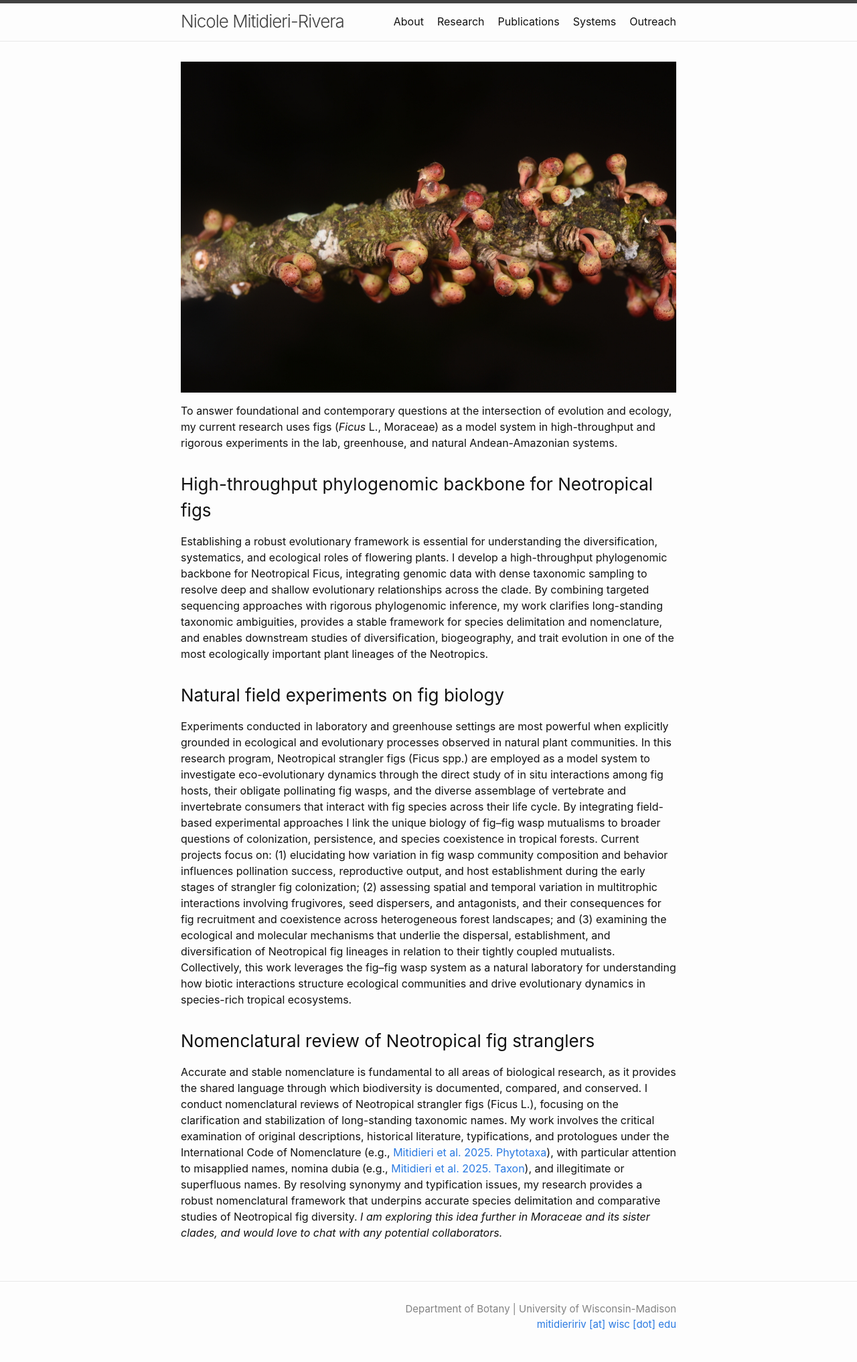
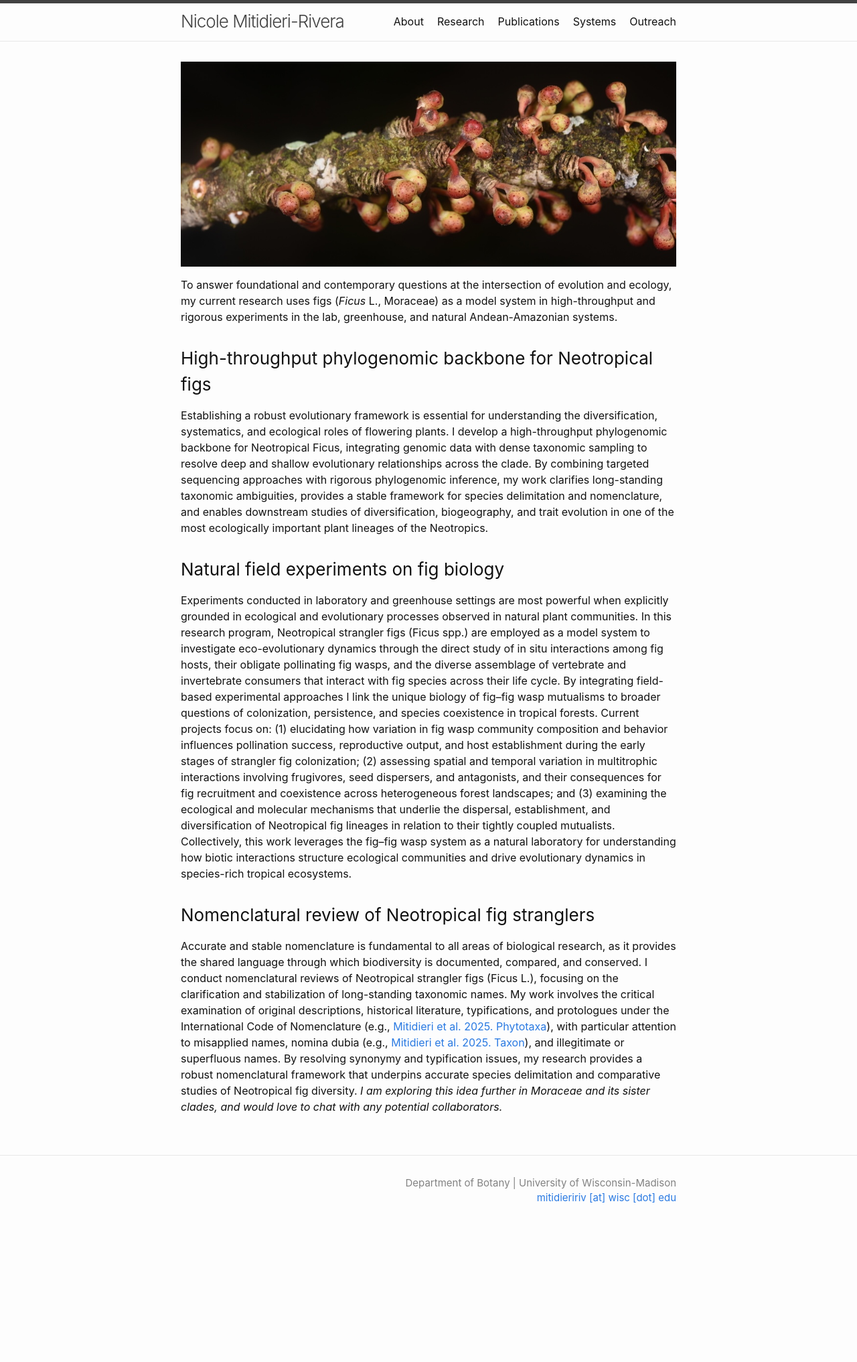
Before and after one commit to phyloverse/phyloverse.github.io, a Jekyll site: the page built from systems.md, in a window 1280 px wide. Shown: the whole page at 67% size. Built offline with Jekyll 4.4.1, drawn with Linux system fonts in a browser that asks for light colours; after the commit the page ends 1845 px from its top, so only the background shows below that.

Commit message:
Update systems.md

```diff
--- a/systems.md
+++ b/systems.md
@@ -3,7 +3,7 @@ title: "Systems"
 layout: page
 order: 4
 ---
-![system](images/large.jpeg)
+![system](images/ficus_longifolia.jpeg)
 
 To answer foundational and contemporary questions at the intersection of evolution and ecology, my current research uses figs (*Ficus* L., Moraceae) as a model system in high-throughput and rigorous experiments in the lab, greenhouse, and natural Andean-Amazonian systems.
 
```
